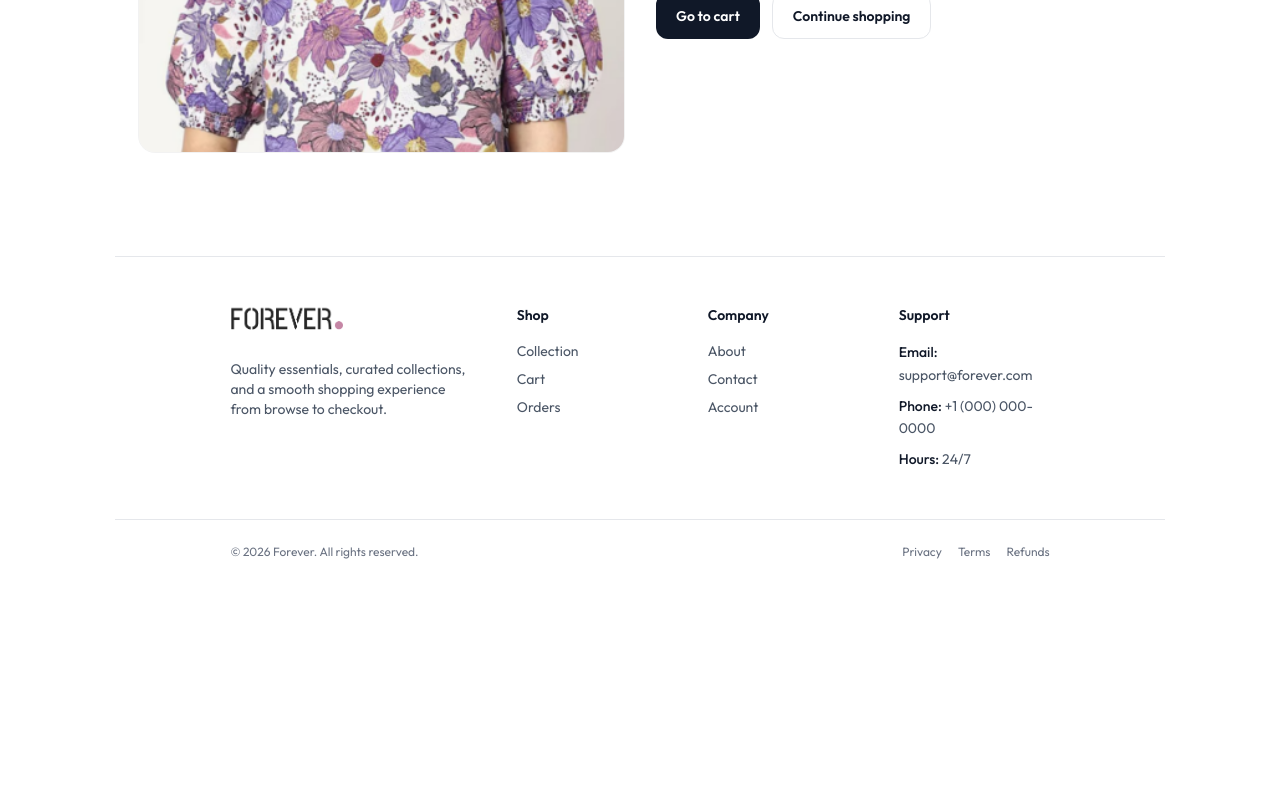
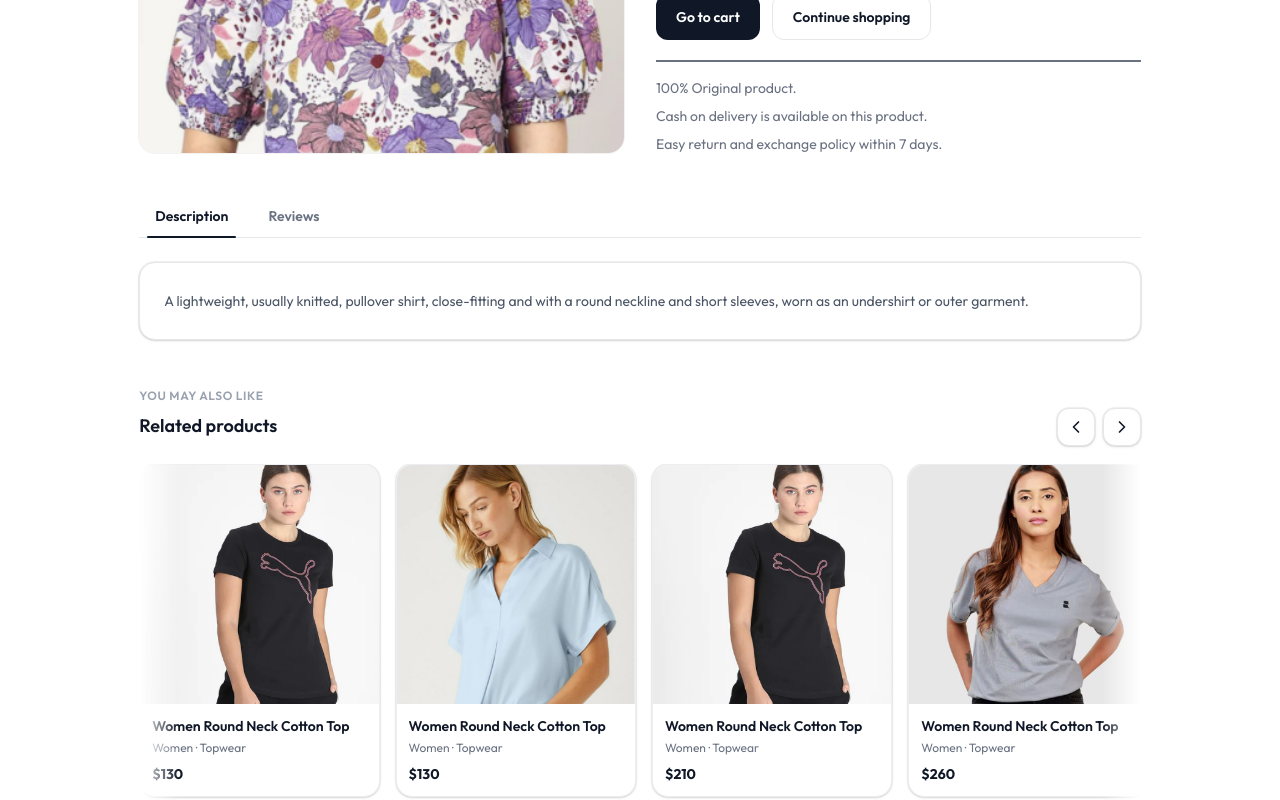
Before and after one commit to EbrahimNasserr/Forever-frontEnd, a React (Vite) app in the folder forever/: page /product/aaaaa in a window 1280 px wide. Shown: the part 440-1240 px from the top of the page. Before the commit the page ends 1024 px from the top, so only its background shows below. Built offline with nearby package versions, Linux system fonts and the light colour scheme.

Commit message:
Refactor Product page to use Hero component and update Navbar with a bottom border for improved styling. Remove obsolete ProductDetails component.

```diff
--- a/forever/src/components/header/Navbar.jsx
+++ b/forever/src/components/header/Navbar.jsx
@@ -180,7 +180,7 @@ const Navbar = () => {
   return (
     <>
       <div className="relative">
-        <header className="flex items-center justify-between py-5 font-medium">
+        <header className="flex items-center border-b border-gray-500 justify-between py-5 font-medium">
           <NavLink to="/">
             <img src={assets.logo} alt="logo" className="w-24 h-auto" />
           </NavLink>
--- a/forever/src/components/productDetails/ProductDetails.jsx
+++ b/forever/src/components/productDetails/Hero.jsx
@@ -5,6 +5,8 @@ import { AnimatePresence, motion } from "framer-motion";
 import { Star } from "lucide-react";
 import ErrorState from "../share/ErrorState.jsx";
 import ProductDetailsSkeleton from "../share/ProductDetailsSkeleton.jsx";
+import Reviews from "./Reviews.jsx";
+import RelatedProducts from "./RelatedProducts.jsx";
 
 const ProductDetails = ({ productId }) => {
   const params = useParams();
@@ -12,6 +14,7 @@ const ProductDetails = ({ productId }) => {
   const products = useSelector((state) => state.products.items);
   const [activeImageIdx, setActiveImageIdx] = useState(0);
   const [selectedSize, setSelectedSize] = useState("");
+  const [activeTab, setActiveTab] = useState("description");
 
   const product = useMemo(() => {
     if (!id) return null;
@@ -220,8 +223,82 @@ const ProductDetails = ({ productId }) => {
               Continue shopping
             </Link>
           </div>
+          <div className="mt-5 flex flex-col gap-2 text-sm text-gray-500 border-t-2 pt-4">
+            <p>100% Original product.</p>
+            <p>Cash on delivery is available on this product.</p>
+            <p>Easy return and exchange policy within 7 days.</p>
+          </div>
         </div>
       </div>
+
+      <div className="mt-10">
+        <div className="flex items-center gap-2 border-b border-gray-200">
+          {[
+            { id: "description", label: "Description" },
+            { id: "reviews", label: "Reviews" },
+          ].map((t) => {
+            const isActive = activeTab === t.id;
+            return (
+              <button
+                key={t.id}
+                type="button"
+                onClick={() => setActiveTab(t.id)}
+                className={[
+                  "relative -mb-px rounded-t-xl px-4 py-3 text-sm font-semibold transition-colors",
+                  isActive ? "text-gray-900" : "text-gray-500 hover:text-gray-900",
+                ].join(" ")}
+                aria-pressed={isActive}
+              >
+                {t.label}
+                {isActive ? (
+                  <motion.span
+                    layoutId="product-details-tab-underline"
+                    className="absolute inset-x-2 bottom-0 h-0.5 rounded bg-gray-900"
+                    transition={{ type: "spring", stiffness: 500, damping: 40 }}
+                  />
+                ) : null}
+              </button>
+            );
+          })}
+        </div>
+
+        <div className="pt-6">
+          <AnimatePresence mode="wait" initial={false}>
+            {activeTab === "description" ? (
+              <motion.div
+                key="description"
+                initial={{ opacity: 0, y: 10 }}
+                animate={{ opacity: 1, y: 0 }}
+                exit={{ opacity: 0, y: -8 }}
+                transition={{ duration: 0.22, ease: "easeOut" }}
+              >
+                <div className="rounded-2xl border border-gray-200 bg-white p-5 shadow-sm ring-1 ring-black/5 sm:p-6">
+                  <p className="text-sm leading-7 text-gray-600 whitespace-pre-line">
+                    {product?.description ||
+                      "No description is available for this product yet."}
+                  </p>
+                </div>
+              </motion.div>
+            ) : (
+              <motion.div
+                key="reviews"
+                initial={{ opacity: 0, y: 10 }}
+                animate={{ opacity: 1, y: 0 }}
+                exit={{ opacity: 0, y: -8 }}
+                transition={{ duration: 0.22, ease: "easeOut" }}
+              >
+                <Reviews ratingValue={ratingValue} ratingCount={ratingCount} />
+              </motion.div>
+            )}
+          </AnimatePresence>
+        </div>
+      </div>
+
+      <RelatedProducts
+        currentProductId={product?._id}
+        category={product?.category}
+        subCategory={product?.subCategory}
+      />
     </div>
   );
 };
--- /dev/null
+++ b/forever/src/components/productDetails/RelatedProducts.jsx
@@ -0,0 +1,121 @@
+import { useCallback, useMemo, useRef } from "react";
+import { Link } from "react-router-dom";
+import { useSelector } from "react-redux";
+import { motion } from "framer-motion";
+import { ChevronLeft, ChevronRight } from "lucide-react";
+
+const RelatedProducts = ({ category, subCategory, currentProductId }) => {
+  const products = useSelector((state) => state.products.items);
+  const trackRef = useRef(null);
+
+  const related = useMemo(() => {
+    if (!Array.isArray(products)) return [];
+    if (!category) return [];
+
+    return products
+      .filter((p) => String(p?._id) !== String(currentProductId))
+      .filter((p) => (category ? p?.category === category : true))
+      .filter((p) => (subCategory ? p?.subCategory === subCategory : true))
+      .slice(0, 12);
+  }, [products, category, subCategory, currentProductId]);
+
+  const scrollByCard = useCallback((dir) => {
+    const el = trackRef.current;
+    if (!el) return;
+    const card = el.querySelector("[data-related-card]");
+    const delta = card
+      ? card.getBoundingClientRect().width + 16
+      : Math.max(260, el.clientWidth * 0.8);
+    el.scrollBy({ left: dir * delta, behavior: "smooth" });
+  }, []);
+
+  if (!related.length) return null;
+
+  return (
+    <section className="mt-12">
+      <div className="flex items-end justify-between gap-4">
+        <div>
+          <p className="text-xs font-semibold uppercase tracking-wider text-gray-400">
+            You may also like
+          </p>
+          <h2 className="mt-2 text-lg font-semibold text-gray-900">
+            Related products
+          </h2>
+        </div>
+      </div>
+
+      <div className="relative mt-6">
+        <div className="pointer-events-none absolute inset-y-0 left-0 z-10 w-10 bg-linear-to-r from-white to-transparent" />
+        <div className="pointer-events-none absolute inset-y-0 right-0 z-10 w-10 bg-linear-to-l from-white to-transparent" />
+
+        <div className="absolute right-0 top-0 z-20 flex -translate-y-14 items-center gap-2">
+          <button
+            type="button"
+            onClick={() => scrollByCard(-1)}
+            className="inline-flex items-center justify-center rounded-xl border border-gray-200 bg-white p-2 text-gray-900 shadow-sm ring-1 ring-black/5 hover:bg-gray-50"
+            aria-label="Scroll related products left"
+          >
+            <ChevronLeft className="size-5" />
+          </button>
+          <button
+            type="button"
+            onClick={() => scrollByCard(1)}
+            className="inline-flex items-center justify-center rounded-xl border border-gray-200 bg-white p-2 text-gray-900 shadow-sm ring-1 ring-black/5 hover:bg-gray-50"
+            aria-label="Scroll related products right"
+          >
+            <ChevronRight className="size-5" />
+          </button>
+        </div>
+
+        <motion.div
+          ref={trackRef}
+          className="flex snap-x snap-mandatory gap-4 overflow-x-auto pb-2 [-ms-overflow-style:none] [scrollbar-width:none] [&::-webkit-scrollbar]:hidden"
+          initial={{ opacity: 0, y: 10 }}
+          whileInView={{ opacity: 1, y: 0 }}
+          viewport={{ once: true, amount: 0.25 }}
+          transition={{ duration: 0.25, ease: "easeOut" }}
+        >
+          {related.map((p) => (
+            <motion.div
+              key={p._id}
+              data-related-card
+              className="w-[72%] shrink-0 snap-start sm:w-[44%] md:w-[32%] lg:w-[24%]"
+              whileHover={{ y: -2 }}
+              transition={{ duration: 0.18, ease: "easeOut" }}
+            >
+              <Link
+                to={`/product/${p._id}`}
+                className="group block overflow-hidden rounded-2xl border border-gray-200/70 bg-white shadow-sm ring-1 ring-black/5 transition hover:shadow-md"
+              >
+                <div className="overflow-hidden bg-gray-50">
+                  <motion.img
+                    src={p?.image?.[0]}
+                    alt={p?.name ?? ""}
+                    className="aspect-square w-full object-cover"
+                    loading="lazy"
+                    whileHover={{ scale: 1.04 }}
+                    transition={{ duration: 0.25, ease: "easeOut" }}
+                  />
+                </div>
+                <div className="p-3">
+                  <p className="line-clamp-1 text-sm font-semibold text-gray-900">
+                    {p?.name}
+                  </p>
+                  <p className="mt-1 text-xs text-gray-500">
+                    {p?.category}
+                    {p?.subCategory ? ` · ${p.subCategory}` : ""}
+                  </p>
+                  <p className="mt-2 text-sm font-bold text-gray-900">
+                    ${p?.price}
+                  </p>
+                </div>
+              </Link>
+            </motion.div>
+          ))}
+        </motion.div>
+      </div>
+    </section>
+  );
+};
+
+export default RelatedProducts;
--- /dev/null
+++ b/forever/src/components/productDetails/Reviews.jsx
@@ -0,0 +1,41 @@
+import { Star } from "lucide-react";
+
+const Reviews = ({ ratingValue, ratingCount }) => {
+  return (
+    <div className="rounded-2xl border border-gray-200 bg-white p-5 shadow-sm ring-1 ring-black/5 sm:p-6">
+      <div className="flex flex-wrap items-center justify-between gap-3">
+        <div>
+          <p className="text-sm font-semibold text-gray-900">Customer reviews</p>
+          <p className="mt-1 text-sm text-gray-600">
+            {ratingValue != null ? ratingValue.toFixed(1) : "No rating yet"}
+            {ratingCount != null ? ` · ${ratingCount} reviews` : ""}
+          </p>
+        </div>
+
+        <div className="flex items-center gap-1">
+          {Array.from({ length: 5 }).map((_, i) => {
+            const filled = ratingValue != null && ratingValue >= i + 1;
+            return (
+              <Star
+                key={i}
+                className={[
+                  "size-4",
+                  filled ? "text-amber-500" : "text-gray-300",
+                ].join(" ")}
+                fill={filled ? "currentColor" : "none"}
+                aria-hidden
+              />
+            );
+          })}
+        </div>
+      </div>
+
+      <div className="mt-5 rounded-xl bg-gray-50 p-4 text-sm text-gray-600">
+        Reviews UI is ready. Connect your backend reviews list here (user name,
+        date, comment, rating, etc.).
+      </div>
+    </div>
+  );
+};
+
+export default Reviews;
--- a/forever/src/pages/Product.jsx
+++ b/forever/src/pages/Product.jsx
@@ -1,12 +1,12 @@
 import { useParams } from "react-router-dom";
-import ProductDetails from "../components/productDetails/ProductDetails.jsx";
+import Hero from "../components/productDetails/Hero.jsx";
 
 const Product = () => {
   const { id } = useParams();
 
   return (
     <div>
-      <ProductDetails key={id} productId={id} />
+      <Hero key={id} productId={id} />
     </div>
   );
 };
```
